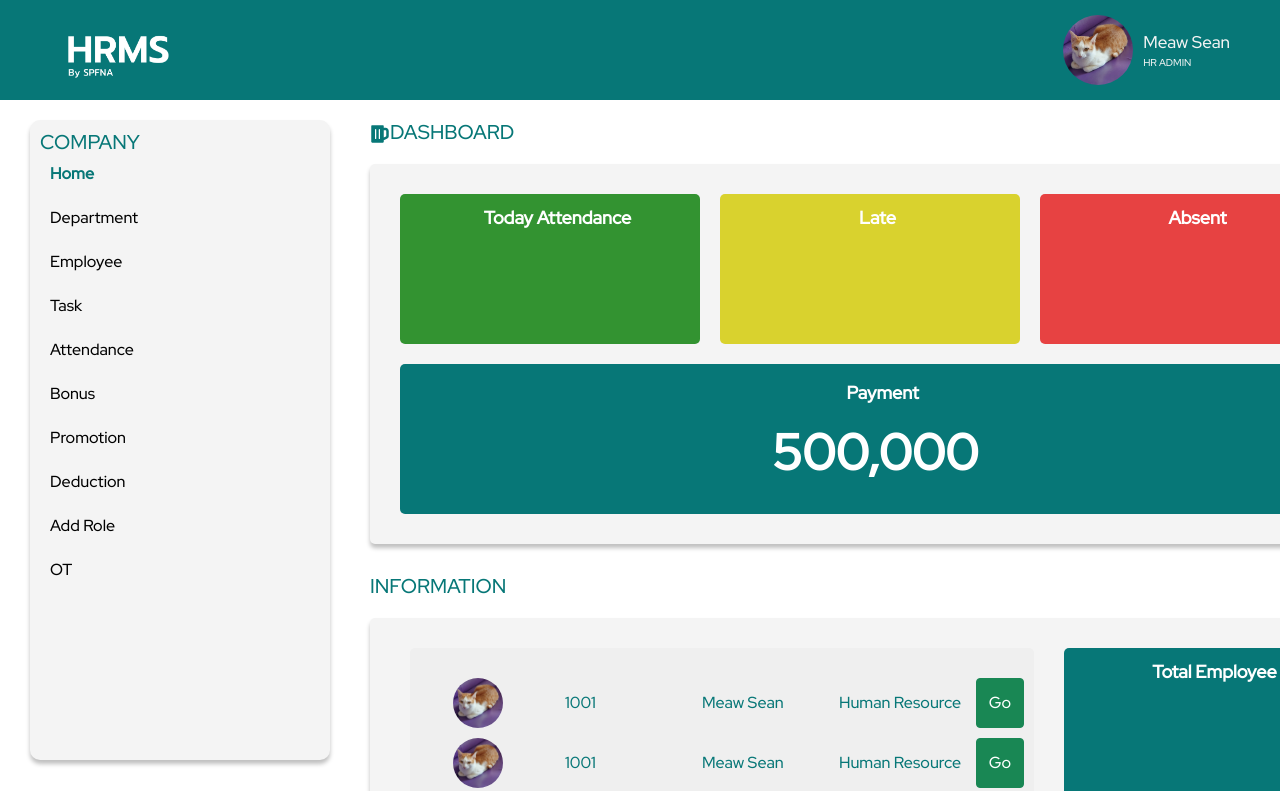
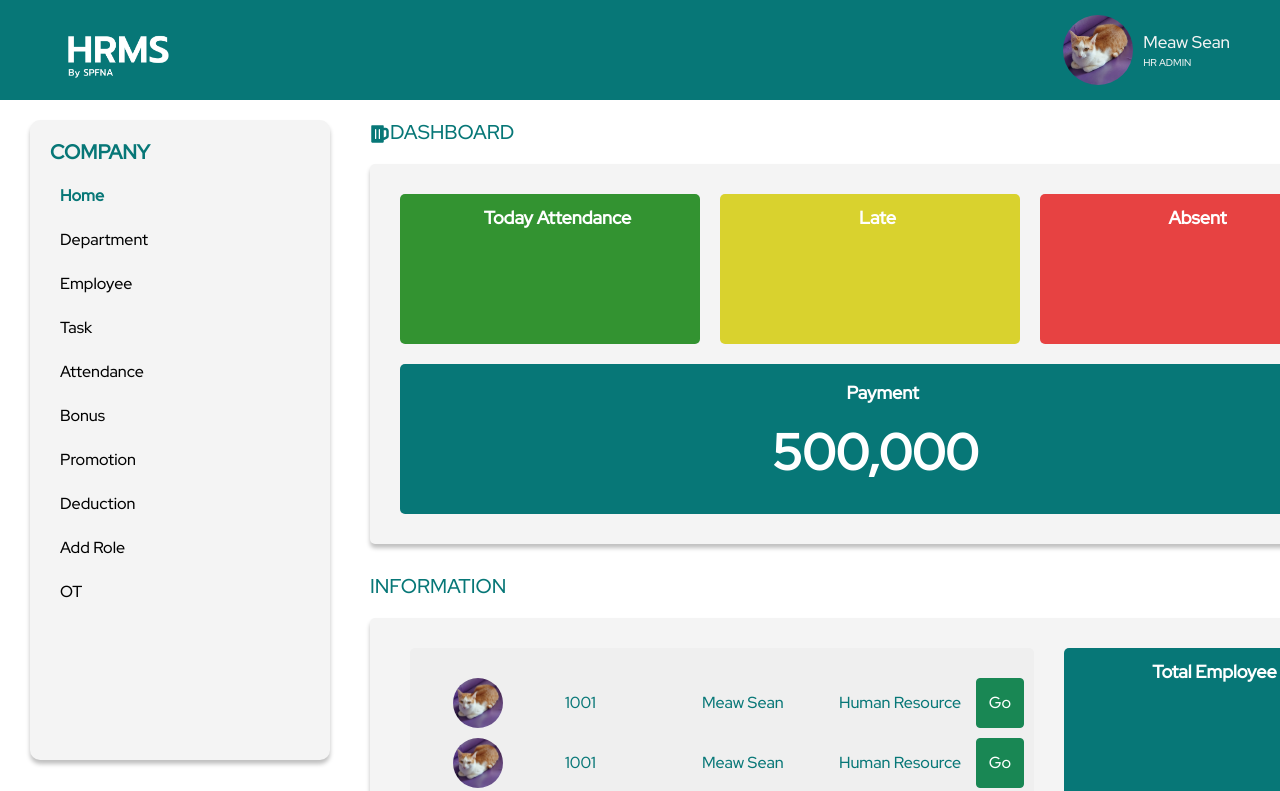
Before and after one commit to Nas-virat/HR_management, a React (Create React App) app in the folder frontend/: page /home in a window 1280 px wide. Shown: the top 791 px of the page. Built offline with nearby package versions, Linux system fonts and the light colour scheme.

Commit message:
ATTENDANCE viewemployee finish

```diff
--- a/frontend/src/components/Sidebar.css
+++ b/frontend/src/components/Sidebar.css
@@ -11,6 +11,7 @@
     border-radius: 10px;
     box-shadow: 0px 4px 4px rgba(0, 0, 0, 0.25);
     backdrop-filter: blur(4px);
+    padding: 10px;
 }
 
 .sidebar_bg > h5{
@@ -20,6 +21,8 @@
     justify-content: space-between;
     display: flex;
     flex-direction: column;
+    margin-bottom: 20px;
+    font-weight: bold;
 }
 
 .sidebar-container {
--- a/frontend/src/screens/Admin/employee/ViewEmployee.js
+++ b/frontend/src/screens/Admin/employee/ViewEmployee.js
@@ -90,8 +90,8 @@ const ViewEmployee = () => {
           console.log("Employee Task Object: ",resTask.data);
 
           const resAttendance = await axios.get(`http://localhost:8080/employeeattendance/${id}`);
-          setEmployeeAttendance(resAttendance.data);
-          console.log("Employee Attendance Object: ",resAttendance.data);
+          setEmployeeAttendance(resAttendance.data[0]);
+          console.log("Employee Attendance Object: ",resAttendance.data[0]);
 
           //const resPayment = await axios.get(`http://localhost:8080/employeepayment/${id}`);
           //setEmployeePayment(resPayment.data);
@@ -112,7 +112,7 @@ const ViewEmployee = () => {
         <div className ="Viewemployee-top">
           <div className ="Viewemployee-top-left">
             <div className = "viewemployee-img">
-              <img src = {Logo} alt = "Employee-Image"/>
+              <img src = {Logo} alt = "Employee-img"/>
               <p>{EmployeeInfo.EmployeeID}</p>
             </div>
             <div className ="Viewemployee-top-left-content">
--- a/frontend/src/screens/Admin/task/Viewtask.js
+++ b/frontend/src/screens/Admin/task/Viewtask.js
@@ -119,7 +119,7 @@ const Viewtask = () => {
                   <p>Description: {taskInfo.taskdesc}</p>
                   <p>Deadline: {taskInfo.deadline}</p>
                   <Button variant = {taskInfo.status === 'A' ? "success" :taskInfo.status === 'F' ? "warning" : "danger" } onClick = {updateStatus}>Status : {taskInfo.status}</Button>
-                  <Button variant = {taskInfo.status === "danger"} onClick = {cancelStatus}>Cancel</Button>
+                  <Button variant = "danger" onClick = {cancelStatus}>Cancel</Button>
                 </div>
             </div>
             <h5>Supervisor</h5>
```
